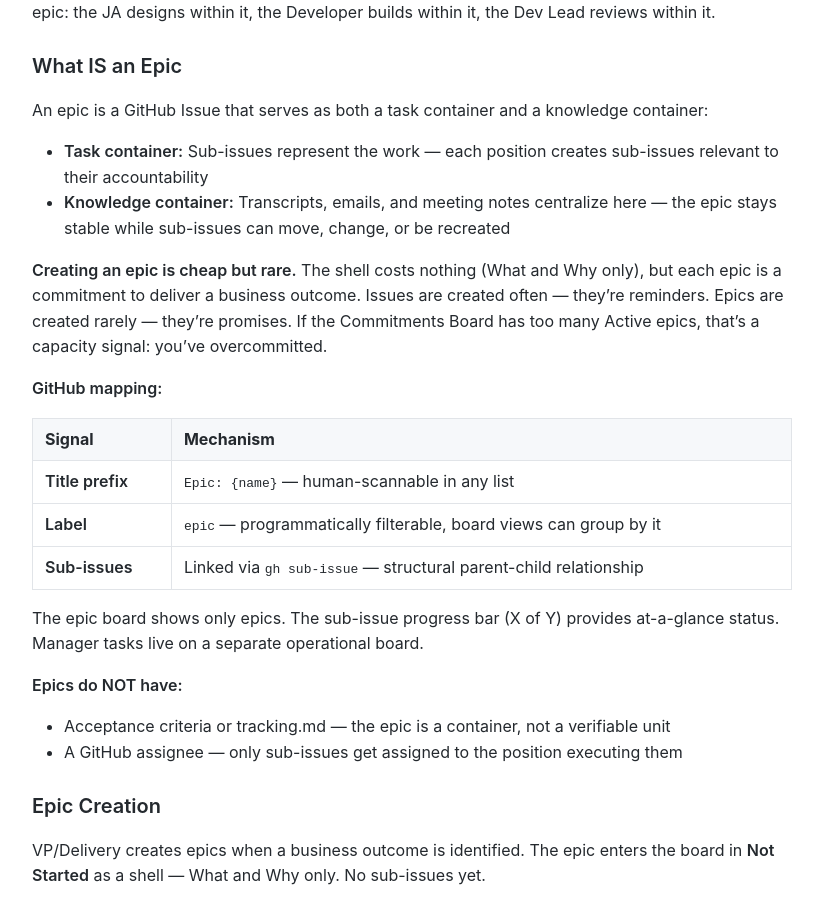
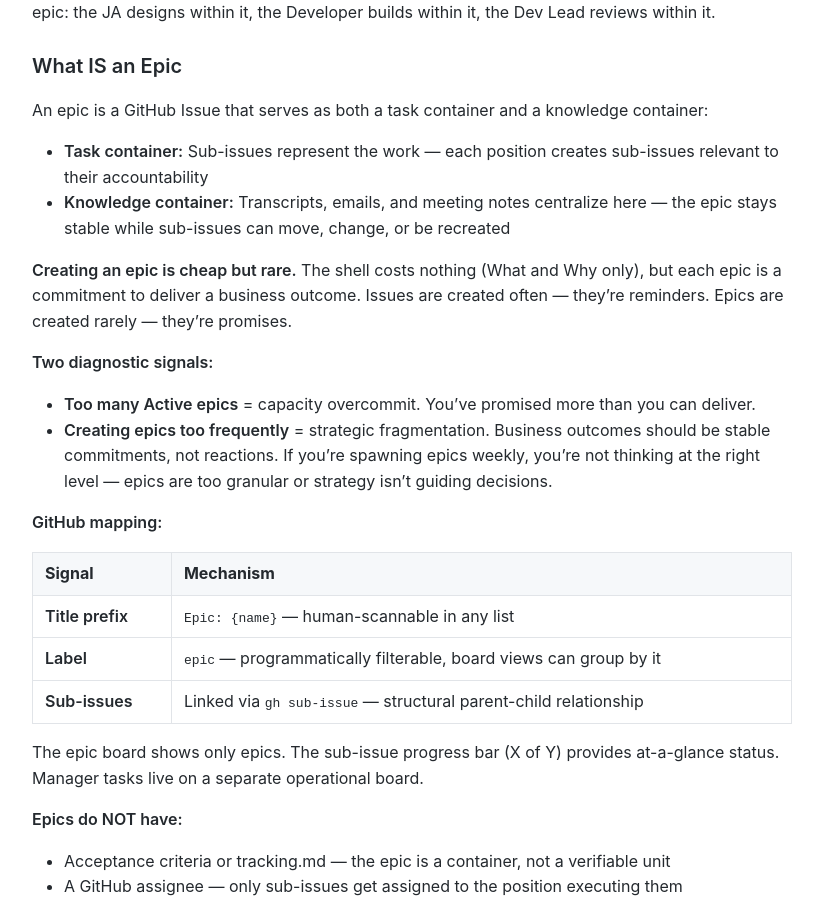
Before and after one commit to MariusWilsch/public-wilsch-ai-pages, a Jekyll site: the page built from global/issue-lifecycle-router.md, in a window 1280 px wide and 900 px high, scrolled down 2691 px. Shown: the whole window, without its empty margins (228-1051 px from the left). Built offline with Jekyll 4.4.1, drawn with Linux system fonts in a browser that asks for light colours; our own code applies the rules of GitHub Pages for plain Markdown files.

Commit message:
Sync from hippocampus 2026-02-24

```diff
--- a/global/issue-lifecycle-router.md
+++ b/global/issue-lifecycle-router.md
@@ -98,7 +98,11 @@ An epic is a GitHub Issue that serves as both a task container and a knowledge c
 - **Task container:** Sub-issues represent the work — each position creates sub-issues relevant to their accountability
 - **Knowledge container:** Transcripts, emails, and meeting notes centralize here — the epic stays stable while sub-issues can move, change, or be recreated
 
-**Creating an epic is cheap but rare.** The shell costs nothing (What and Why only), but each epic is a commitment to deliver a business outcome. Issues are created often — they're reminders. Epics are created rarely — they're promises. If the Commitments Board has too many Active epics, that's a capacity signal: you've overcommitted.
+**Creating an epic is cheap but rare.** The shell costs nothing (What and Why only), but each epic is a commitment to deliver a business outcome. Issues are created often — they're reminders. Epics are created rarely — they're promises.
+
+**Two diagnostic signals:**
+- **Too many Active epics** = capacity overcommit. You've promised more than you can deliver.
+- **Creating epics too frequently** = strategic fragmentation. Business outcomes should be stable commitments, not reactions. If you're spawning epics weekly, you're not thinking at the right level — epics are too granular or strategy isn't guiding decisions.
 
 **GitHub mapping:**
 
```
